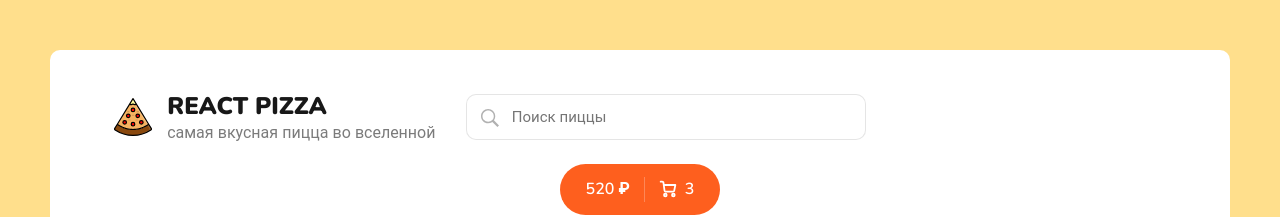
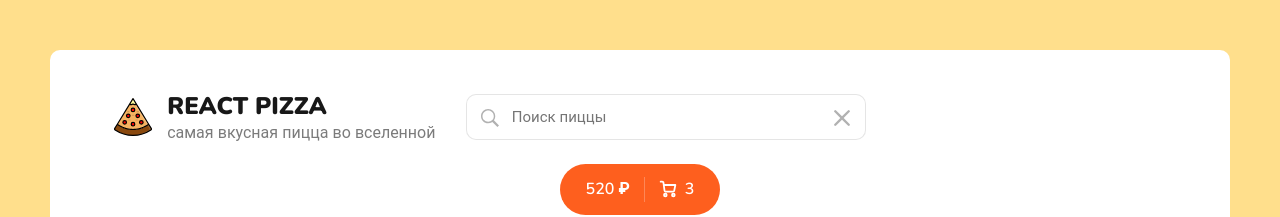
Before and after one commit to Txsdrw/react-pizza, a React (Create React App) app: page /cart in a window 1280 px wide. Shown: the top 217 px of the page. Built offline with nearby package versions, Linux system fonts and the light colour scheme.

Commit message:
add search clear button

```diff
--- a/src/components/Search/Search.module.scss
+++ b/src/components/Search/Search.module.scss
@@ -24,3 +24,17 @@
   top: 12px;
   left: 12px;
 }
+
+.clearIcon {
+  position: absolute;
+  width: 24px;
+  height: 24px;
+  opacity: 0.3;
+  top: 12px;
+  right: 12px;
+
+
+    &:hover {
+      opacity: 0.6;
+    }
+}
--- a/src/components/Search/index.jsx
+++ b/src/components/Search/index.jsx
@@ -23,6 +23,19 @@ export const Search = ({ searchValue, setSearchValue }) => {
         className={styles.input}
         placeholder="Поиск пиццы"
       />
+      <svg
+        onClick={() => setSearchValue("")}
+        className={styles.clearIcon}
+        data-name="Layer 1"
+        height="200"
+        id="Layer_1"
+        viewBox="0 0 200 200"
+        width="200"
+        xmlns="http://www.w3.org/2000/svg"
+      >
+        <title />
+        <path d="M114,100l49-49a9.9,9.9,0,0,0-14-14L100,86,51,37A9.9,9.9,0,0,0,37,51l49,49L37,149a9.9,9.9,0,0,0,14,14l49-49,49,49a9.9,9.9,0,0,0,14-14Z" />
+      </svg>
     </div>
   );
 };
```
